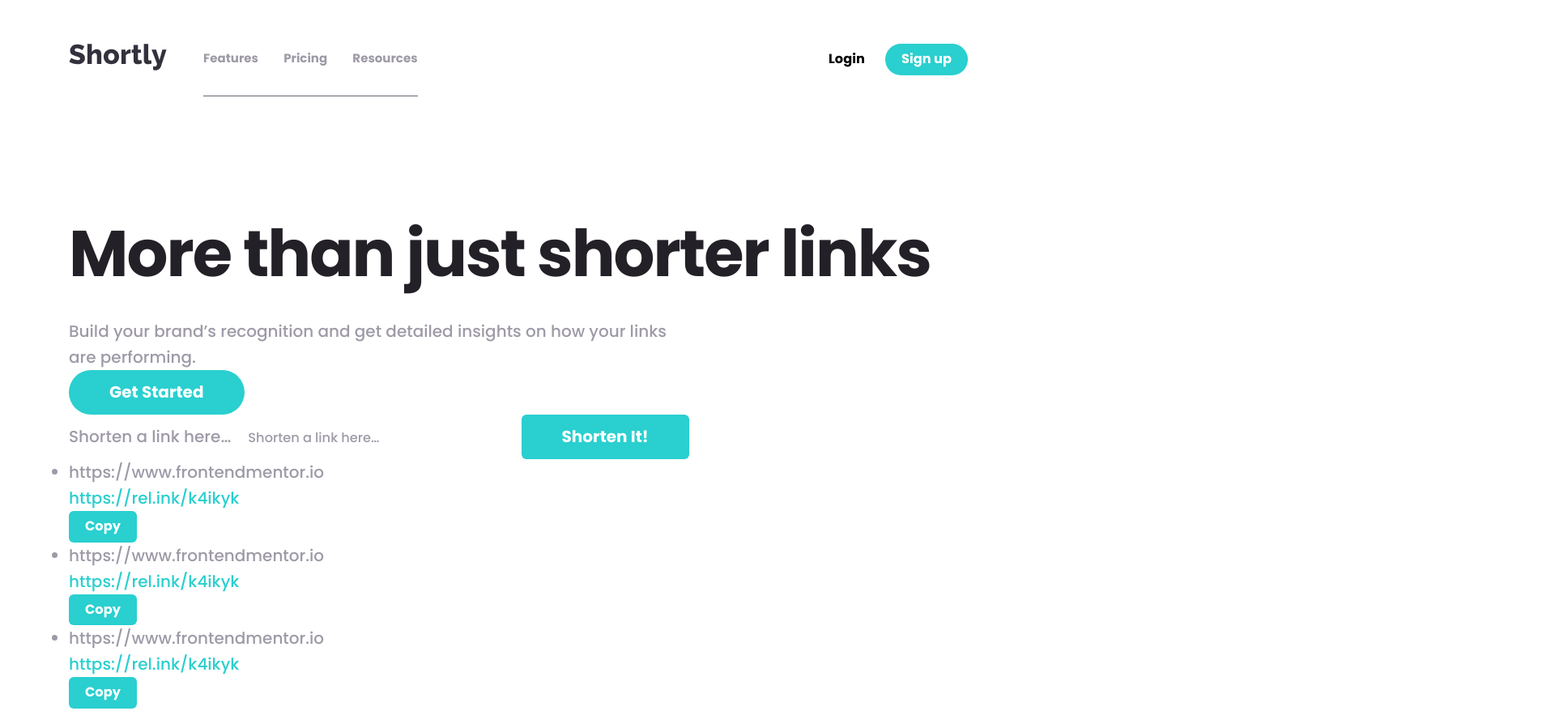
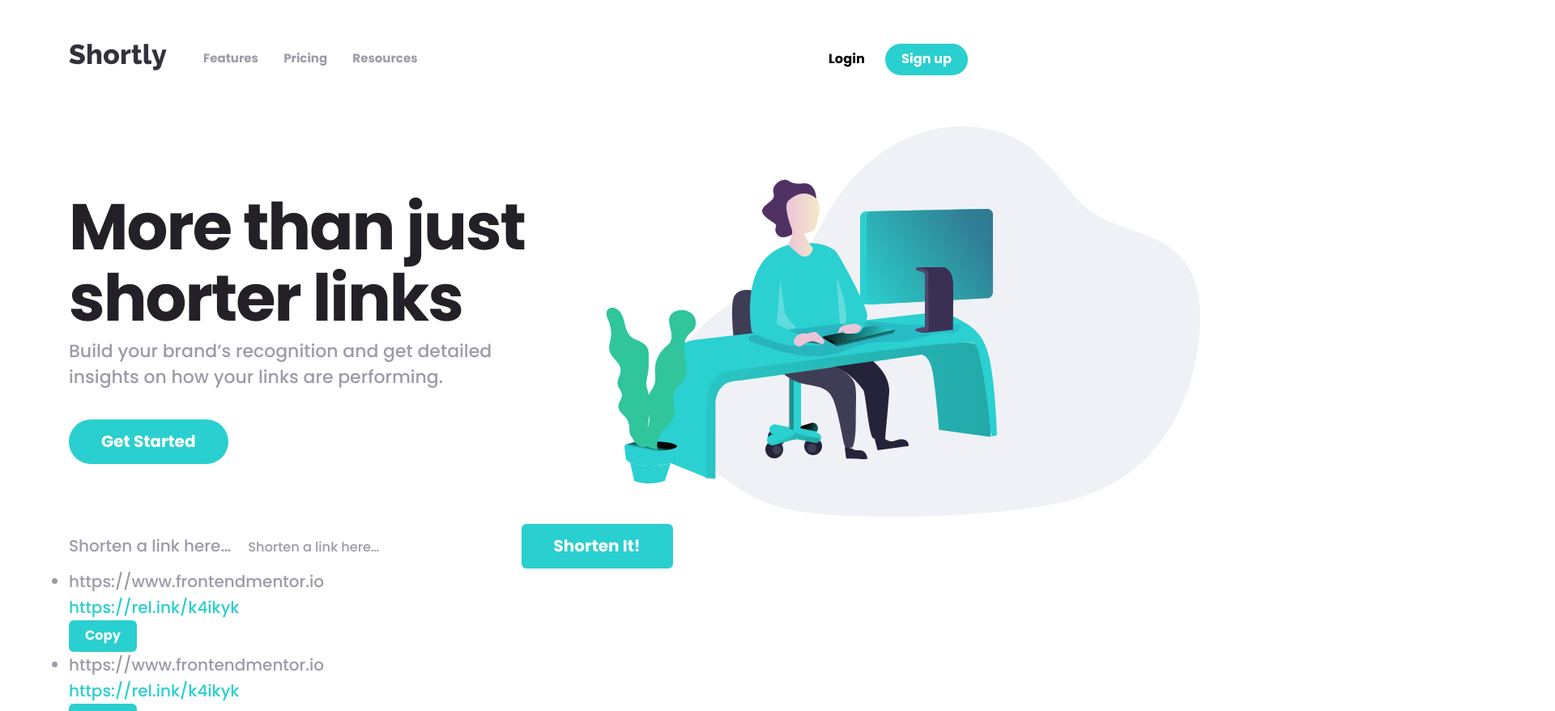
Before and after one commit to fbtot/url-shortening-api, a website: page index.html in a window 1280 px wide. Shown: the top 878 px of the page at 81% size, 1920 px wide, since content can reach past the window. Drawn offline with nearby package versions, Linux system fonts and the light colour scheme.

Commit message:
feat(css): add hero styles

```diff
--- a/index.html
+++ b/index.html
@@ -48,7 +48,11 @@
     <main>
       <div class="page-container">
         <div class="hero">
-          <div>
+          <figure class="hero__image-container">
+            <img src="./images/illustration-working.svg" alt="Illustraion of a man working at the computer.">
+
+          </figure>
+          <div class="hero__text-container">
             <h1 class="hero__title">More than just shorter links</h1>
             <p class="hero__subtitle">Build your brand’s recognition and get detailed insights on how your links are performing.</p>
             <button class="button-cyan button-pill hero__button">Get Started</button>
--- a/scss/base/_html.scss
+++ b/scss/base/_html.scss
@@ -31,16 +31,6 @@ h2,
 h3,
 h4,
 h5,
-h6,
-p {
-  max-width: 60ch;
-}
-
-h1,
-h2,
-h3,
-h4,
-h5,
 h6 {
   margin-top: 1em;
   margin-bottom: 0.5em;
@@ -49,7 +39,7 @@ h6 {
 
 h1 {
   font-size: var(--h1-font-size);
-  line-height: 1em;
+  line-height: 1.1em;
   @include mq($desktop-width, up) {
     letter-spacing: -0.1rem;
   }
--- a/scss/components/_buttons.scss
+++ b/scss/components/_buttons.scss
@@ -1,7 +1,10 @@
 @use "../index.scss" as *;
 
 .button {
-  padding: 0.8rem 2.5rem;
+  padding: 1rem 2.6rem;
+  @include mq($desktop-width, up) {
+    padding: 0.8rem 2rem;
+  }
 }
 
 .invisible-button {
--- a/scss/layout/_header.scss
+++ b/scss/layout/_header.scss
@@ -5,7 +5,7 @@
   display: flex;
   position: relative;
   @include mq($desktop-width, up) {
-    padding: 2.7rem 0;
+    padding: 2.7rem 0 0.9rem;
   }
 }
 
@@ -47,7 +47,10 @@
 .header__nav {
   padding-bottom: 1.5rem;
   margin-bottom: 1rem;
-  border-bottom: 1px solid hsl(257, 7%, 43%);
+
+  @include mq($desktop-width, down) {
+    border-bottom: 1px solid hsl(257, 7%, 43%);
+  }
 }
 
 .header__login-container {
--- /dev/null
+++ b/scss/layout/_hero.scss
@@ -0,0 +1,43 @@
+@use "../index.scss" as *;
+
+.hero {
+  @include mq($desktop-width, up) {
+    display: flex;
+    flex-direction: row-reverse;
+  }
+}
+
+.hero__image-container {
+  width: 150%;
+  @include mq($desktop-width, up) {
+    width: 350%;
+    margin-right: -83%;
+  }
+}
+
+.hero__text-container {
+  @include mq($desktop-width, down) {
+    text-align: center;
+  }
+  @include mq($desktop-width, up) {
+    flex: 0 1 170%;
+  }
+}
+
+.hero__title {
+  @include mq($desktop-width, down) {
+    margin-top: 1.5rem;
+  }
+
+  @include mq($desktop-width, up) {
+    margin-bottom: 0.3rem;
+  }
+}
+
+.hero__subtitle {
+  margin-bottom: 1.8rem;
+  @include mq($desktop-width, up) {
+    font-size: 1.1rem;
+    width: 40ch;
+  }
+}
--- a/scss/main.scss
+++ b/scss/main.scss
@@ -2,10 +2,10 @@
 
 @use "./base/html" as *;
 
-@use "./layout/containers.scss" as *;
-@use "./layout/header.scss" as *;
-
 @use "./components/buttons.scss" as *;
 @use "./components/nav.scss" as *;
 
+@use "./layout/containers.scss" as *;
+@use "./layout/header.scss" as *;
+@use "./layout/hero.scss" as *;
 // @use "./themes/" as * ;
```
Also changed, not shown: css/main.css, css/mainDist.css, 2 other files.
